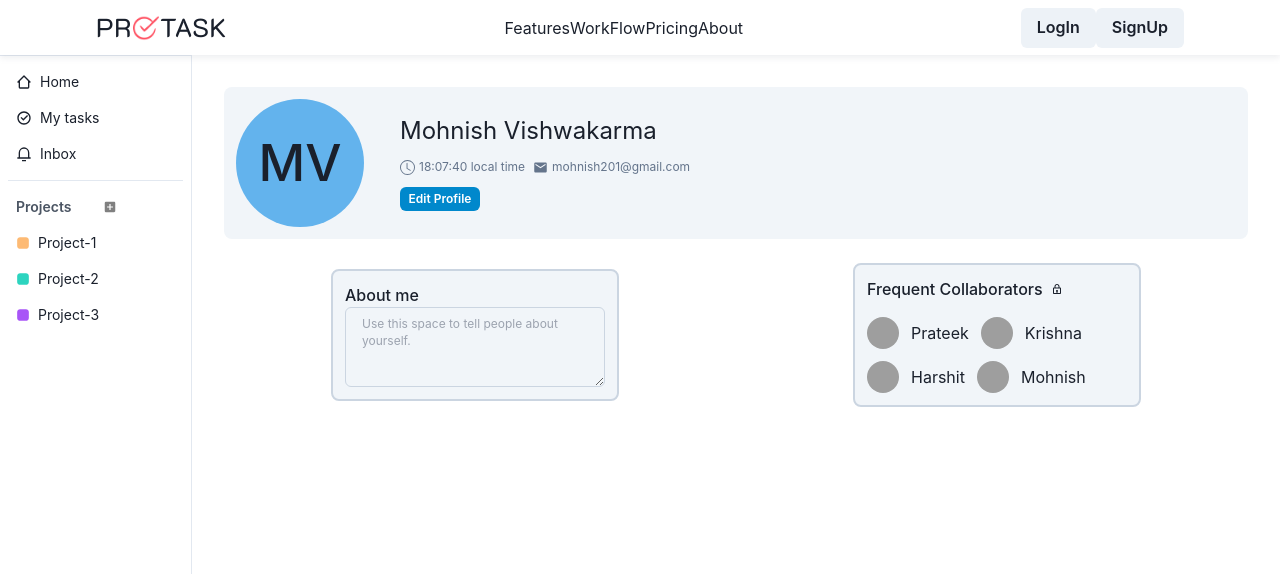
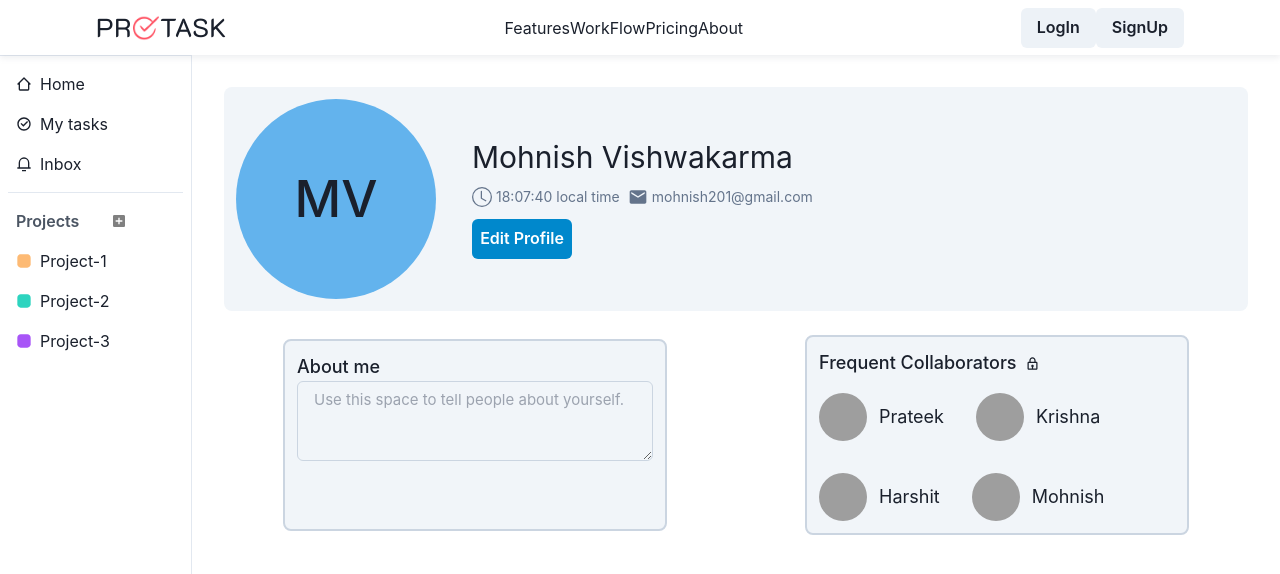
Before and after one commit to prateekshuklaps0/ProTask-Task-Management-App, a React (Vite) app in the folder Front-End/: page /profile in a window 1280 px wide. Shown: the top 574 px of the page. Built offline with nearby package versions, Linux system fonts and the light colour scheme; grey boxes are pictures that could not be loaded; a web font is replaced by a local one.

Commit message:
chnages in size

```diff
--- a/Front-End/src/Components/AddTask.jsx
+++ b/Front-End/src/Components/AddTask.jsx
@@ -44,7 +44,7 @@ const AddTask = () => {
   };
   return (
     <>
-      <Button leftIcon={<MdAdd />} onClick={onOpen} size="xs" mb="20px">
+      <Button leftIcon={<MdAdd />} onClick={onOpen} size="sm" mb="20px">
         Add Task
       </Button>
       <Modal isOpen={isOpen} onClose={onClose}>
--- a/Front-End/src/Components/SideBar.jsx
+++ b/Front-End/src/Components/SideBar.jsx
@@ -35,7 +35,7 @@ const SideBar = () => {
     setIsOpen(!isOpen);
   };
   return (
-    <div className="hidden sm:hidden md:hidden lg:flex xl:flex h-screen text-sm   ">
+    <div className="hidden  sm:hidden md:hidden lg:flex xl:flex h-screen text-md   ">
       <div
         className={`${
           isOpen ? "w-48" : "w-0"
--- a/Front-End/src/Pages/Home_2.jsx
+++ b/Front-End/src/Pages/Home_2.jsx
@@ -32,8 +32,6 @@ import {
   AvatarGroup,
 } from "@chakra-ui/react";
 import SideBar from "../Components/SideBar";
-
-
 
 const Home_2 = () => {
   const [currentTime, setCurrentTime] = useState(new Date());
@@ -91,7 +89,7 @@ const Home_2 = () => {
             </h2>
 
             <div className=" mt-3 pr-2">
-              <ul className="flex justify-evenly space-x-8 text-xs md:text-sm lg:text-xs xl:text-lg 2xl:text-sm  bg-white p-3 m-auto w-96 sm:w-96 md:w-2/3 lg:w-96 xl:w-1/2 2xl:w-96 rounded-3xl">
+              <ul className="flex justify-evenly space-x-8 text-xs md:text-sm lg:text-sm xl:text-lg 2xl:text-sm  bg-white p-3 m-auto w-96 sm:w-96 md:w-2/3 lg:w-2/3 xl:w-2/3 2xl:w-1/3 rounded-3xl">
                 <li className="cursor-pointer">My Month ▾ </li>
                 <li className="flex items-center space-x-1 cursor-pointer">
                   <BsCheckAll fontSize={"18px"} />{" "}
@@ -136,15 +134,15 @@ const Home_2 = () => {
                 <span>My Tasks</span> <BiLockAlt fontSize={"12px"} />
               </h1>
 
-              <Tabs position="relative" variant="unstyled" fontSize={"15px"}>
+              <Tabs position="relative" variant="unstyled" fontSize={"20px"}>
                 <TabList>
-                  <Tab fontSize={"12px"} fontWeight="semibold">
+                  <Tab fontSize={"15px"} fontWeight="semibold">
                     Upcoming
                   </Tab>
-                  <Tab fontSize={"12px"} fontWeight="semibold">
+                  <Tab fontSize={"15px"} fontWeight="semibold">
                     Overdue
                   </Tab>
-                  <Tab fontSize={"12px"} fontWeight="semibold">
+                  <Tab fontSize={"15px"} fontWeight="semibold">
                     Completed
                   </Tab>
                 </TabList>
@@ -187,17 +185,17 @@ const Home_2 = () => {
               <div className="grid grid-flow-row grid-cols-2 gap-5 place-items-center">
                 <div className="flex items-center space-x-2 mt-3">
                   <img src={project} className="w-9 rounded-lg" alt="" />
-                  <p className="font-medium text-sm">Project-1</p>
+                  <p className="font-medium text-md">Project-1</p>
                 </div>
 
                 <div className="flex items-center space-x-2 mt-3">
                   <img src={project} className="w-9 rounded-lg" alt="" />
-                  <p className="font-medium text-sm">Project-2</p>
+                  <p className="font-medium text-md">Project-2</p>
                 </div>
 
                 <div className="flex items-center space-x-2 mt-3">
                   <img src={project} className="w-9 rounded-lg" alt="" />
-                  <p className="font-medium text-sm">Project-3</p>
+                  <p className="font-medium text-md">Project-3</p>
                 </div>
               </div>
             </div>
@@ -208,7 +206,7 @@ const Home_2 = () => {
                 <span className="text-xs ">Frequent Collaborators ▾</span>
               </h1>
 
-              <div className="grid grid-flow-row grid-cols-2  mt-5 text-sm font-medium p-5 gap-6">
+              <div className="grid grid-flow-row grid-cols-2  mt-5 text-md font-medium p-5 gap-6">
                 <div className="flex items-center space-x-3">
                   <Avatar
                     size={"md"}
--- a/Front-End/src/Pages/MyTasks.jsx
+++ b/Front-End/src/Pages/MyTasks.jsx
@@ -44,35 +44,45 @@ const MyTasks = () => {
         <div>
           <div className="flex items-center justify-between space-x-2 ml-4 mt-3 ">
             <div className="items-center flex space-x-2">
-              <Avatar w="40px" h="40px" />
-              <span className="font-medium">My Tasks ▾</span>
+              <Avatar w="50px" h="50px" />
+              <span className="font-medium text-lg">My Tasks ▾</span>
             </div>
-
-
           </div>
 
-          <Tabs position="relative" variant="unstyled" fontSize={"15px"}>
+          <Tabs
+            position="relative"
+            variant="unstyled"
+            mt={"10px"}
+            fontSize={"15px"}
+            ml="10px"
+          >
             <TabList>
               <Tab
-                fontSize={"12px"}
+                fontSize={"15px"}
                 fontWeight="semibold"
                 className="flex items-center space-x-2"
+                _selected={{ bgColor: "white" }}
+                borderTopRadius="10px"
               >
-                <GoTasklist fontSize={"20px"} /> <span>List</span>
+                <GoTasklist fontSize={"25px"} /> <span>List</span>
               </Tab>
               <Tab
-                fontSize={"12px"}
+                fontSize={"15px"}
                 fontWeight="semibold"
                 className="flex items-center space-x-2"
+                _selected={{ bgColor: "white" }}
+                borderTopRadius="10px"
               >
-                <HiViewBoards fontSize={"20px"} /> <span>Board</span>
+                <HiViewBoards fontSize={"25px"} /> <span>Board</span>
               </Tab>
               <Tab
-                fontSize={"12px"}
+                fontSize={"15px"}
                 fontWeight="semibold"
                 className="flex items-center space-x-2"
+                _selected={{ bgColor: "white" }}
+                borderTopRadius="10px"
               >
-                <MdDateRange fontSize={"20px"} /> <span>Calender</span>
+                <MdDateRange fontSize={"25px"} /> <span>Calender</span>
               </Tab>
             </TabList>
             <TabIndicator
@@ -88,7 +98,7 @@ const MyTasks = () => {
                     <p className="text-center text-slate-500 text-sm mt-2">
                       you don't have any upcoming task
                     </p> */}
-                <AddTask/>
+                <AddTask />
                 <ListTemplate />
               </TabPanel>
               <TabPanel>
@@ -96,7 +106,7 @@ const MyTasks = () => {
                     <p className="text-center text-slate-500 text-sm mt-2">
                       you don't have any overdue task
                     </p> */}
-                    <AddTask/>
+                <AddTask />
                 <BoardTemplate />
               </TabPanel>
               <TabPanel>
--- a/Front-End/src/Pages/Profile.jsx
+++ b/Front-End/src/Pages/Profile.jsx
@@ -16,21 +16,21 @@ const Profile = () => {
 
       <div className={`flex-1 ${Bgcolor} p-8` }>
         <div className="flex bg-slate-100 p-3 rounded-lg flex-col gap-2 sm:flex-row md:flex-row lg:flex-row xl:flex-row items-center  space-x-7">
-          <Avatar name="MOhnish Vishwakarma" size={"2xl"} bgColor="blue.300" />
+          <Avatar name="MOhnish Vishwakarma" size={"2xl"} w="200px" h="200px" bgColor="blue.300" />
 
           <div className=" flex flex-col gap-3">
-            <h1 className="text-2xl font-normal">Mohnish Vishwakarma</h1>
+            <h1 className="text-3xl font-normal">Mohnish Vishwakarma</h1>
             <div className="flex flex-col sm:flex-row md:flex-row lg:flex-row xl:flex-row space-x-0 sm:space-x-2 md:space-x-2 lg:space-x-2 xl:space-x-2 items-start ">
-              <p className="text-xs flex items-center space-x-1 text-slate-500">
-                <BsClock fontSize={"15px"} />{" "}
+              <p className="text-sm flex items-center space-x-1 text-slate-500">
+                <BsClock fontSize={"20px"} />{" "}
                 <span>{Date().split(" ")[4]} local time</span>{" "}
               </p>
-              <p className="text-xs flex items-center space-x-1 text-slate-500">
-                <MdMail fontSize={"15px"} /> <span>mohnish201@gmail.com</span>
+              <p className="text-sm flex items-center space-x-1 text-slate-500">
+                <MdMail fontSize={"20px"} /> <span>mohnish201@gmail.com</span>
               </p>
             </div>
 
-            <Button w="80px" size="xs" colorScheme={"telegram"}>
+            <Button w="100px" size="md"colorScheme={"telegram"}>
               Edit Profile
             </Button>
           </div>
@@ -40,24 +40,24 @@ const Profile = () => {
           id="bottom"
           className="flex-col  items-center gap-5 mt-6 flex sm:flex-col md:flex-row    justify-around"
         >
-          <div className="border-2 bg-slate-100  rounded-lg border-slate-300 w-72 p-3">
+          <div className="border-2 text-lg bg-slate-100  rounded-lg border-slate-300 w-96 h-48 p-3">
             <h1 className="font-medium">About me</h1>
             <Textarea
-              fontSize={"12px"}
+              fontSize={"15px"}
               placeholder="Use this space to tell people about yourself."
             ></Textarea>
           </div>
 
-          <div className="border-2 bg-slate-100  rounded-lg border-slate-300 w-72 p-3">
-            <h1 className="font-medium flex items-center space-x-2">
+          <div className="border-2 bg-slate-100  text-lg rounded-lg border-slate-300 w-96 p-3">
+            <h1 className="font-medium flex  items-center space-x-2">
               {" "}
-              <span>Frequent Collaborators</span> <BiLock fontSize={"12px"} />{" "}
+              <span>Frequent Collaborators</span> <BiLock fontSize={"15px"} />{" "}
             </h1>
 
-            <div className="flex flex-wrap gap-3 mt-4">
+            <div className="flex flex-wrap gap-8 mt-4">
                 <div className="flex items-center space-x-3">
                   <Avatar
-                    size={"sm"}
+                    size={"md"}
                     name="Prateek"
                     src="https://bit.ly/broken-link"
                   />
@@ -66,7 +66,7 @@ const Profile = () => {
 
                 <div className="flex items-center space-x-3">
                   <Avatar
-                    size={"sm"}
+                    size={"md"}
                     name="Krishna"
                     src="https://bit.ly/broken-link"
                   />
@@ -74,7 +74,7 @@ const Profile = () => {
                 </div>
                 <div className="flex items-center space-x-3">
                   <Avatar
-                    size={"sm"}
+                    size={"md"}
                     name="harshit"
                     src="https://bit.ly/broken-link"
                   />
@@ -83,7 +83,7 @@ const Profile = () => {
 
                 <div className="flex items-center space-x-3">
                   <Avatar
-                    size={"sm"}
+                    size={"md"}
                     name="Mohnish"
                     src="https://bit.ly/broken-link"
                   />
```
